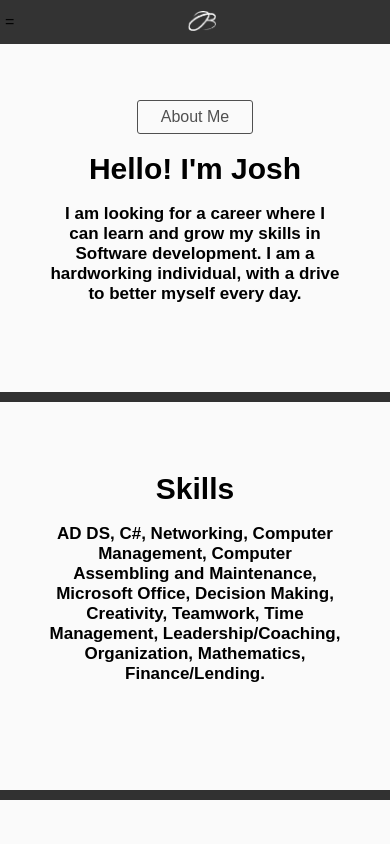
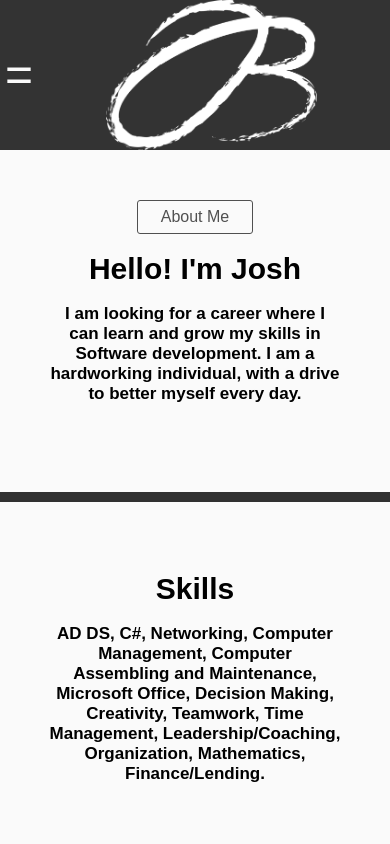
Before and after one commit to jbur4556/JoshBurt.Info, a plain HTML site: page Theme 2/home.html in a window 390 px wide. Shown: the top 844 px of the page. Drawn offline with Linux system fonts and the light colour scheme.

Commit message:
Changed hard Coded Variables to Var

```diff
--- a/Theme 2/css/main.css
+++ b/Theme 2/css/main.css
@@ -1,3 +1,9 @@
+:root
+{
+	--headerHeight: 44px;
+	--headerMobileSize: 150px;
+}
+
 *
 {
 	margin:0px;
@@ -13,7 +19,7 @@ header
 {
 	position:fixed;
 	width:100%;
-	height:44px;
+	height:var(--headerHeight);
 	background-color: #313131;
 	opacity: .99;
 }
@@ -102,19 +108,40 @@ p.center
 
 .headerDiv
 {
-	line-height:44px;  /*Must match min-height in header*/
+	line-height:var(--headerHeight);  /*Must match min-height in header*/
 	max-width:1600px;
 	margin:auto;
 }
 
-@media (max-width: 901px)
+@media (max-width: 1030px)
 {
+	header
+	{
+		height:var(--headerMobileSize);
+	}
+
+	#section1
+	{
+		padding-top:200px;
+	}
+
 	#DropDownButton
 	{
 		display:block;
 		position:relative;
 		float:left;
+		color: #fafafa;
+		font-size: 300%;
 		padding-left:5px;
+		line-height: var(--headerMobileSize);
+	}
+
+	#HeaderImage
+	{
+		height:var(--headerMobileSize);
+		max-height: var(--headerMobileSize);
+		/*max-height: 100px;*/
+		/*Center verticaly*/
 	}
 	.InlineLI
 	{
```
